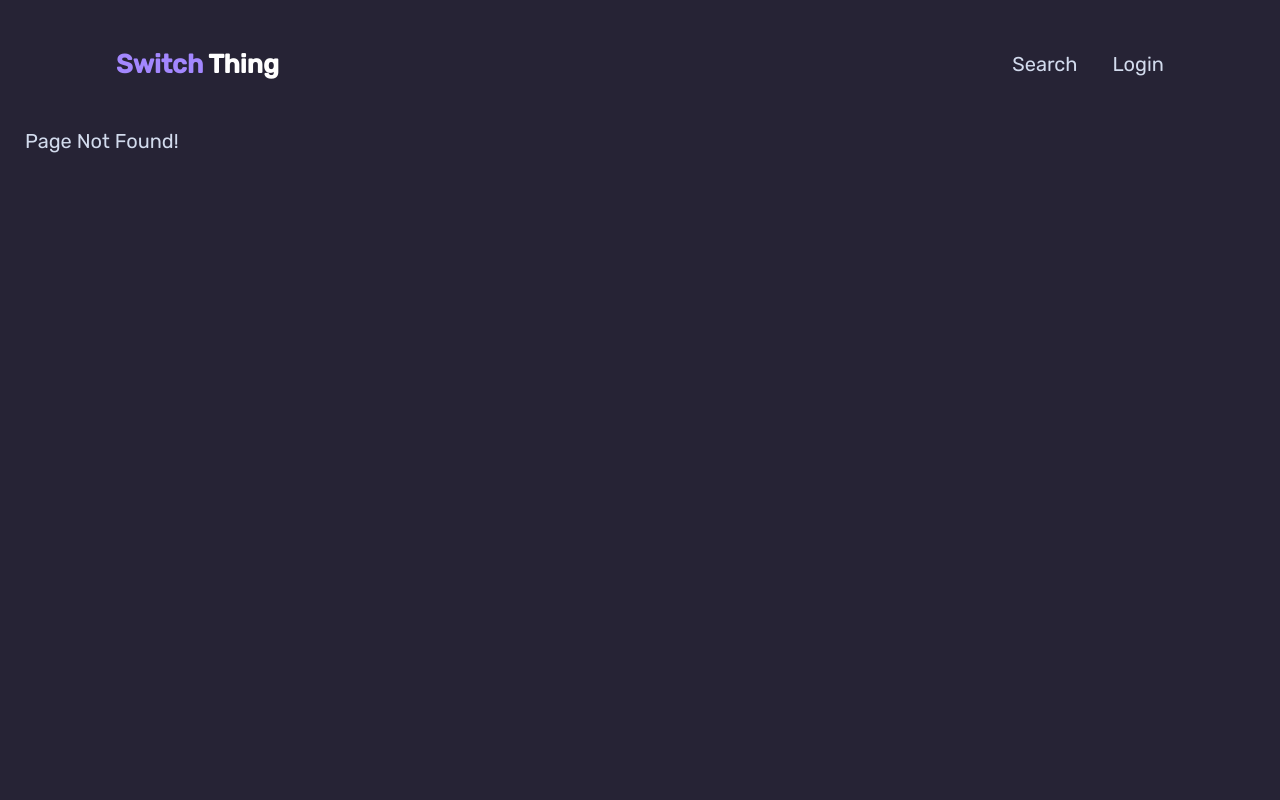
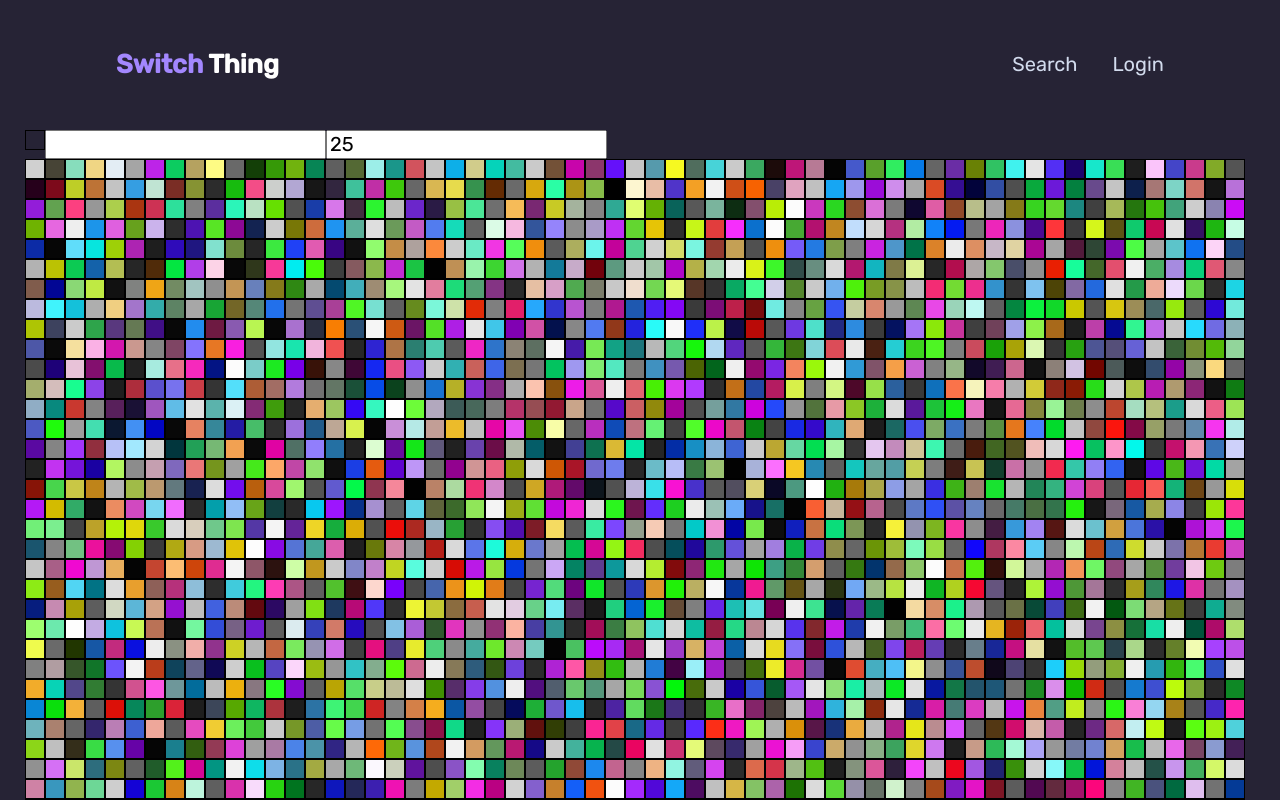
Before and after one commit to ampp33/switch-thing, a Vue app: page /color-search in a window 1280 px wide. Before the commit this address had no page. Shown: the top 800 px of the page. Built offline with nearby package versions, Linux system fonts and the light colour scheme.

Commit message:
experimenting with color searching

```diff
--- /dev/null
+++ b/src/components/search/ColorSearch.vue
@@ -0,0 +1,105 @@
+<template>
+    <div>
+        <div class="flex flex-wrap">
+            <div class="color-box" :style="{ backgroundColor: '#' + searchColorHex }" :title="asHsvCss(searchColorHex)"></div>
+            <input type="text" v-model="searchColorHex" @input="filterColors" />
+            <input type="text" v-model="maxDeviance" @input="filterColors" />
+        </div>
+        <div class="flex flex-wrap">
+            <div class="color-box" v-for="color in filteredColors" :style="{ backgroundColor: color }" :title="asHsvCss(color)"></div>
+        </div>
+    </div>
+</template>
+
+<script>
+export default {
+    data() {
+        return {
+            maxDeviance: 25,
+            searchColorHex: '',
+            numBoxes: 5000,
+            colors: [],
+            filteredColors: []
+        }
+    },
+    methods: {
+        asHsv(rgbHexColor) {
+            const { r: preR, g: preG, b: preB } = this.getRgbValues(rgbHexColor)
+            const r = preR / 255
+            const g = preG / 255
+            const b = preB / 255
+
+            let v=Math.max(r,g,b), c=v-Math.min(r,g,b);
+            let h= c && ((v==r) ? (g-b)/c : ((v==g) ? 2+(b-r)/c : 4+(r-g)/c));
+            return { h: 60*(h<0?h+6:h), s: v&&c/v, v };
+        },
+        asHsvCss(rgbHexColor) {
+            const { h, s, v } = this.asHsv(rgbHexColor)
+            return `hsv(${parseInt(h)}, ${parseInt(s * 100)}%, ${parseInt(v * 100)}%)`
+        },
+        getRgbValues(hexColor) {
+            const color = hexColor.replace('#', '')
+            const r = parseInt(color.substring(0,2), 16)
+            const g = parseInt(color.substring(2,4), 16)
+            const b = parseInt(color.substring(4), 16)
+            return { r, g, b }
+        },
+        filterColors() {
+            if(this.searchColorHex.trim().length < 6) {
+                this.filteredColors = this.colors
+                return
+            }
+            const { h: searchH, s: searchS, v: searchV } = this.asHsv(this.searchColorHex)
+            const isGrayscale = searchS == 0
+            this.filteredColors = this.colors.filter(color => {
+                const { h, s, v } = this.asHsv(color)
+                if(isGrayscale) return s == 0 && Math.abs((searchV * 100) - (v * 100)) <= this.maxDeviance
+                return Math.abs(searchH - h) <= this.maxDeviance
+                        && Math.abs((searchS * 100) - (s * 100)) <= this.maxDeviance
+                        && Math.abs((searchV * 100) - (v * 100)) <= this.maxDeviance
+            })
+
+            // const { r: searchR, g: searchG, b: searchB } = this.getRgbValues('#' + this.searchColorHex)
+            // const isGrayscale = searchR == searchG && searchG == searchB
+            // this.filteredColors = this.colors.filter(color => {
+            //     const { r, g, b } = this.getRgbValues(color)
+            //     if(isGrayscale) {
+            //         // only work with grayscale colors
+            //         if(!(r == g && g == b)) return false
+            //     }
+            //     return Math.abs(searchR - r) <= this.maxDeviance
+            //             && Math.abs(searchG - g) <= this.maxDeviance
+            //             && Math.abs(searchB - b) <= this.maxDeviance
+            // })
+        }
+    },
+    mounted() {
+        // generate color matrix of random colors
+        const getRandHexColor = () => parseInt(Math.random() * 255).toString(16).padStart(2, '0')
+        const getRandomColor = () => '#' + getRandHexColor() + getRandHexColor() + getRandHexColor()
+        const getRandomGrayscaleColor = () => {
+            const color = getRandHexColor()
+            return '#' + color + color + color
+        }
+        const toHsv = (rgbHexColor) => {
+            const { h, s, v } = this.asHsv(rgbHexColor)
+            return `hsv(${parseInt(h)}, ${parseInt(s * 100)}%, ${parseInt(v * 100)}%)`
+        }
+        for(let i = 0; i < this.numBoxes; i++) {
+            const color = i % 5 == 0 ? getRandomGrayscaleColor() : getRandomColor()
+            console.log(color)
+            this.colors.push(color)
+        }
+        this.filteredColors = this.colors
+        console.log(this.colors)
+    }
+}
+</script>
+
+<style scoped>
+.color-box {
+    width: 20px;
+    height: 20px;
+    border: 1px solid black;
+}
+</style>
--- a/src/main.js
+++ b/src/main.js
@@ -4,6 +4,7 @@ import { createPinia } from 'pinia'
 import piniaPluginPersistedstate from 'pinia-plugin-persistedstate'
 import App from './App.vue'
 
+import ColorSearch from './components/search/ColorSearch.vue'
 import Landing from './components/Landing.vue'
 import Search from './components/search/Search.vue'
 import SwitchView from './components/view/SwitchView.vue'
@@ -20,6 +21,11 @@ import NotFound from './components/NotFound.vue'
 const router = createRouter({
     history: createWebHistory(),
     routes: [
+        {
+            path: '/color-search',
+            name: 'ColorSearch',
+            component: ColorSearch
+        },
         {
             path: '',
             name: 'Landing',
```
